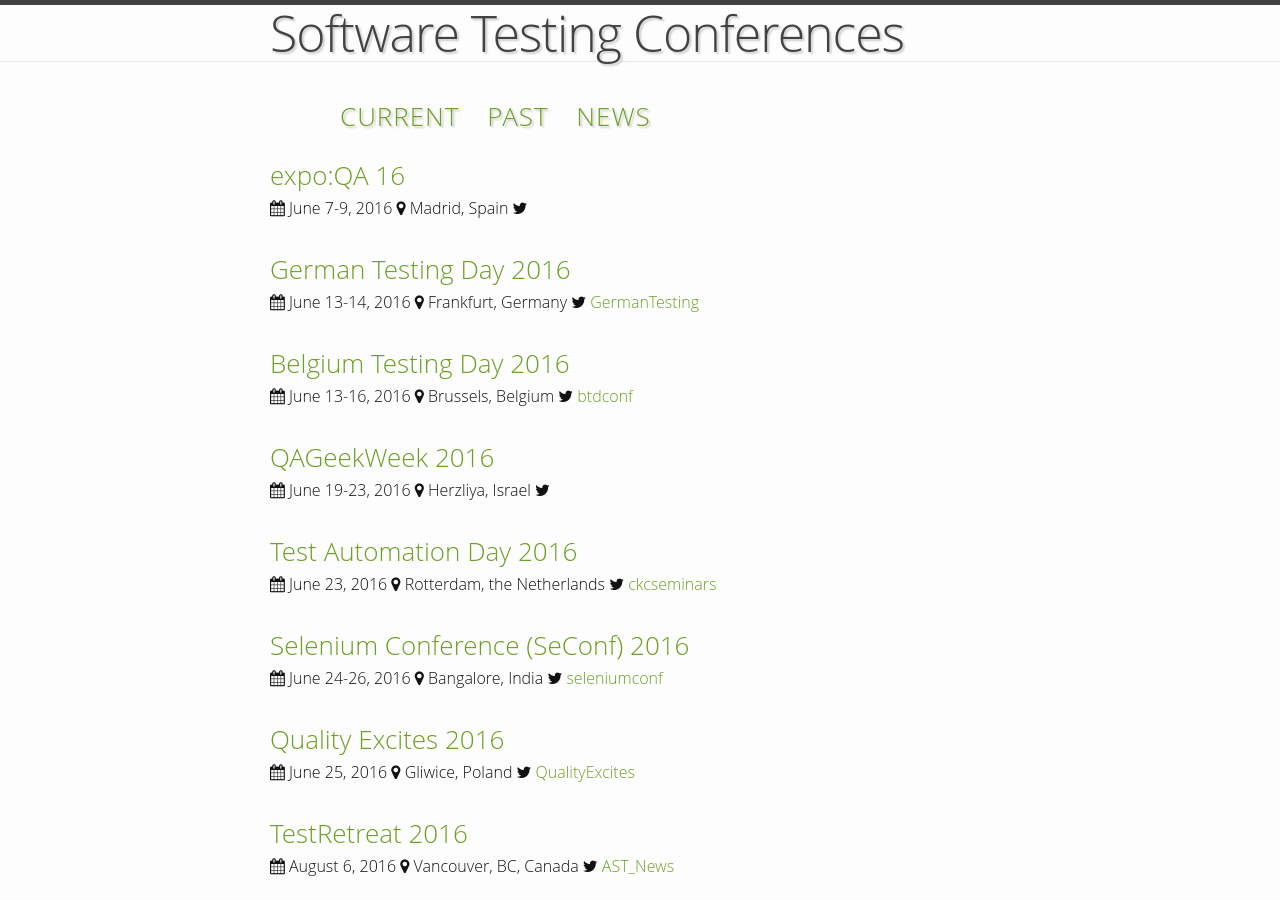
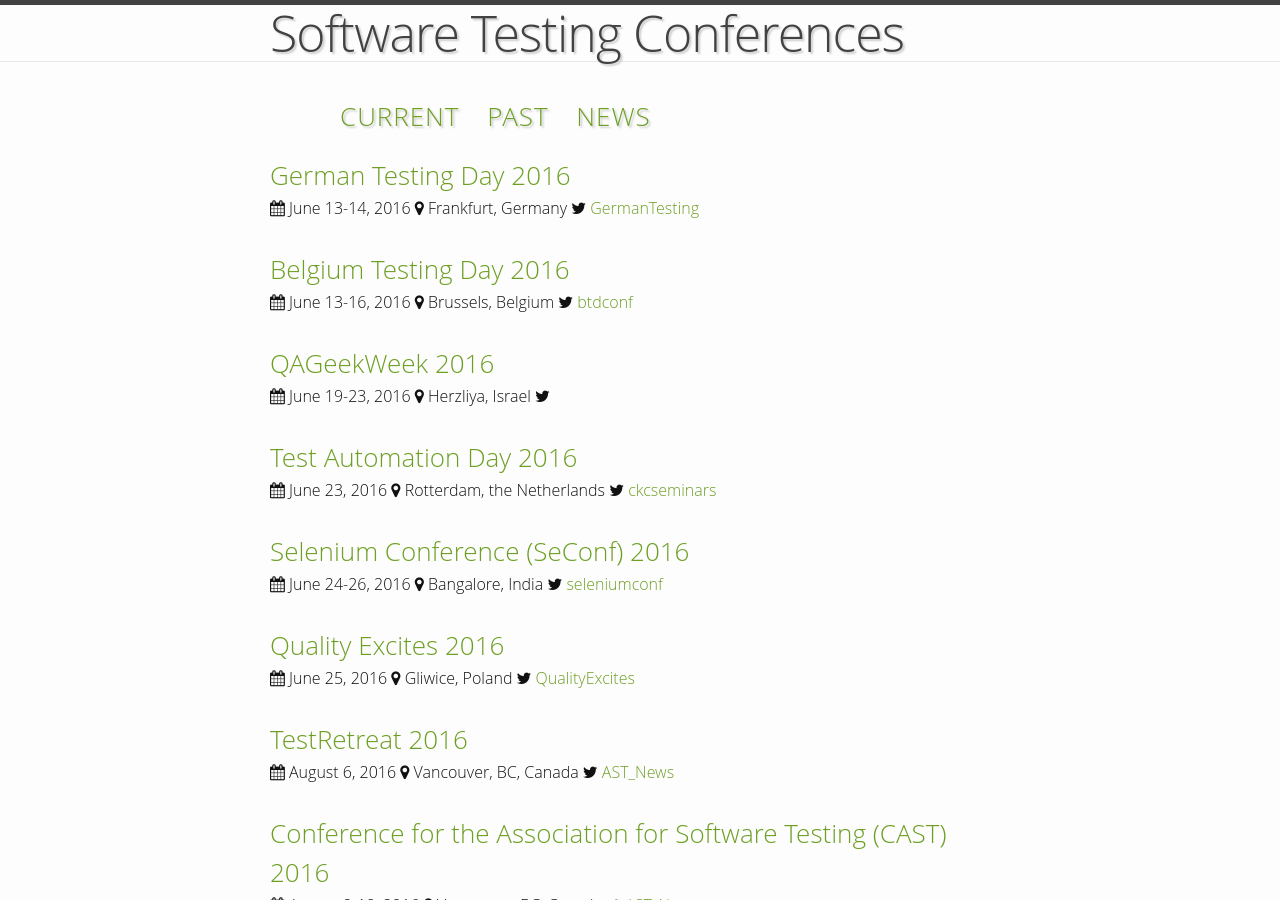
Before and after one commit to TestingConferences/testingconferences.github.io, a Jekyll site: the page built from index.html, in a window 1280 px wide and 900 px high. Built offline with Jekyll 4.4.1, drawn with Linux system fonts in a browser that asks for light colours; some of the changed lines change nothing that is shown.

Commit message:
Archived expo:QA 16

```diff
--- a/_data/current.yml
+++ b/_data/current.yml
@@ -1,8 +1,3 @@
-- name: expo:QA 16
-  location: Madrid, Spain
-  dates: "June 7-9, 2016"
-  url: http://www.expoqa.com/en/preprograma.php?pagina=4
-
 - name: German Testing Day 2016
   location: Frankfurt, Germany
   dates: "June 13-14, 2016"
@@ -71,7 +66,7 @@
 - name: Software Test Professionals (STPCon) Fall 2016
   location: Dallas, Texas, USA
   dates: "September 19-22, 2016"
-  url: https://t.co/jiKJ2PaXXl
+  url: http://www.stpcon.com/
   twitter: softwaretestpro
 
 - name: New Testing Conference
--- a/_data/past.yml
+++ b/_data/past.yml
@@ -1,3 +1,8 @@
+- name: expo:QA 16
+  location: Madrid, Spain
+  dates: "June 7-9, 2016"
+  url: http://www.expoqa.com/en/preprograma.php?pagina=4
+
 - name: London Tester Gathering Workshops 2016
   location: London, England
   dates: "June 2-3, 2016"
```
